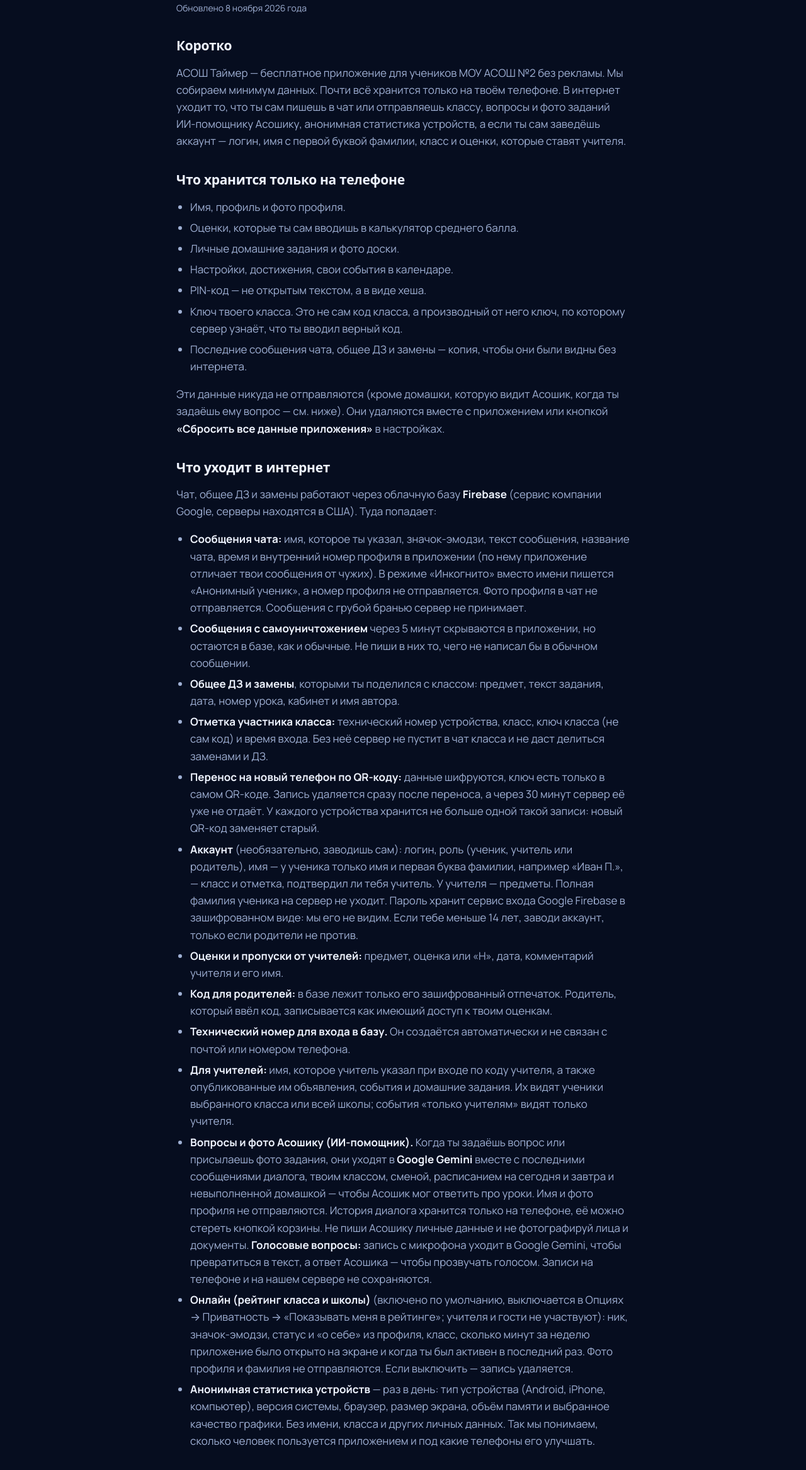
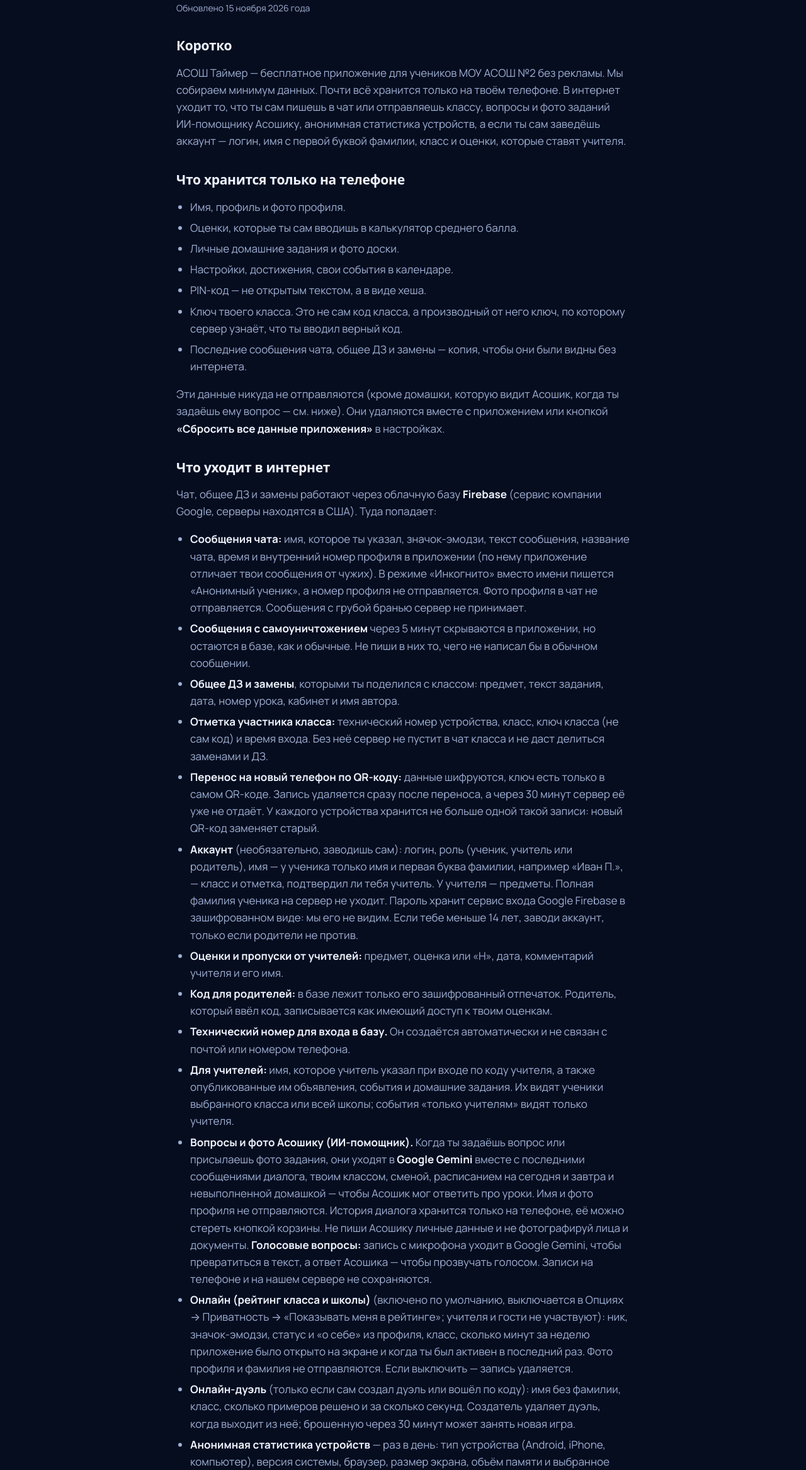
Before and after one commit to kafeevbogdan347-ui/asosh-timer-site, a plain HTML site: page privacy.html in a window 1280 px wide. Shown: the part 213-2547 px from the top of the page at 63% size. Drawn offline with Linux system fonts and the light colour scheme; a web font is replaced by a local one.

Commit message:
v17.0: 11 игр на главной, онлайн-дуэль в политике конфиденциальности

```diff
--- a/privacy.html
+++ b/privacy.html
@@ -32,7 +32,7 @@
   <main class="section">
     <article class="wrap policy">
       <h1>Политика конфиденциальности</h1>
-      <p class="updated">Обновлено 8 ноября 2026 года</p>
+      <p class="updated">Обновлено 15 ноября 2026 года</p>
 
       <h2>Коротко</h2>
       <p>
@@ -75,6 +75,7 @@
         <li><b>Для учителей:</b> имя, которое учитель указал при входе по коду учителя, а также опубликованные им объявления, события и домашние задания. Их видят ученики выбранного класса или всей школы; события «только учителям» видят только учителя.</li>
         <li><b>Вопросы и фото Асошику (ИИ-помощник).</b> Когда ты задаёшь вопрос или присылаешь фото задания, они уходят в <b>Google Gemini</b> вместе с последними сообщениями диалога, твоим классом, сменой, расписанием на сегодня и завтра и невыполненной домашкой — чтобы Асошик мог ответить про уроки. Имя и фото профиля не отправляются. История диалога хранится только на телефоне, её можно стереть кнопкой корзины. Не пиши Асошику личные данные и не фотографируй лица и документы. <b>Голосовые вопросы:</b> запись с микрофона уходит в Google Gemini, чтобы превратиться в текст, а ответ Асошика — чтобы прозвучать голосом. Записи на телефоне и на нашем сервере не сохраняются.</li>
         <li><b>Онлайн (рейтинг класса и школы)</b> (включено по умолчанию, выключается в Опциях → Приватность → «Показывать меня в рейтинге»; учителя и гости не участвуют): ник, значок-эмодзи, статус и «о себе» из профиля, класс, сколько минут за неделю приложение было открыто на экране и когда ты был активен в последний раз. Фото профиля и фамилия не отправляются. Если выключить — запись удаляется.</li>
+        <li><b>Онлайн-дуэль</b> (только если сам создал дуэль или вошёл по коду): имя без фамилии, класс, сколько примеров решено и за сколько секунд. Создатель удаляет дуэль, когда выходит из неё; брошенную через 30 минут может занять новая игра.</li>
         <li><b>Анонимная статистика устройств</b> — раз в день: тип устройства (Android, iPhone, компьютер), версия системы, браузер, размер экрана, объём памяти и выбранное качество графики. Без имени, класса и других личных данных. Так мы понимаем, сколько человек пользуется приложением и под какие телефоны его улучшать.</li>
       </ul>
 
@@ -85,6 +86,7 @@
         <li>Общее ДЗ и замены — все, кто выбрал твой класс в приложении, в том числе гости без кода. Добавлять их могут только ученики класса (по коду) и учителя.</li>
         <li>Оценки и пропуски — ты, учителя школы и родители, которых ты подключил своим кодом. Одноклассники их не видят. Подключённого родителя можно отключить в «Дневнике», а код — сменить.</li>
         <li>Рейтинг «Онлайн» — ученики школы в приложении: свой класс и вся школа. Они видят «в сети», «был недавно», «сегодня» или «давно», но не точное время.</li>
+        <li>Онлайн-дуэль — только соперник, который ввёл код твоей дуэли.</li>
         <li>Анонимная статистика устройств — только разработчики приложения.</li>
         <li>Отметку участника класса — никто, кроме самого устройства и сервера. Список участников класса другим пользователям не показывается.</li>
       </ul>
```
Also changed, not shown: index.html (+2 -2 lines).
